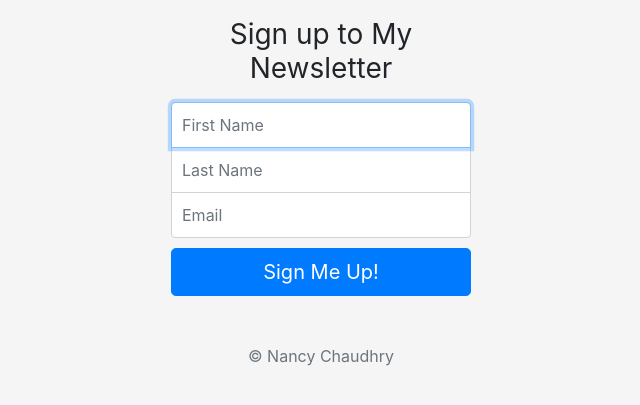
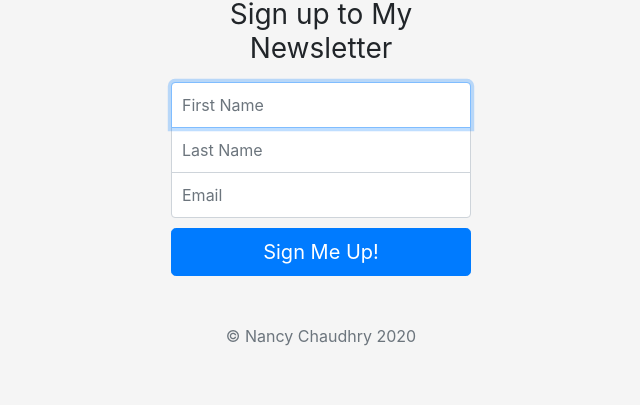
Before and after one commit to chaudhryna/newsletter-signup, a website: page signup.html in a window 1280 px wide. Shown: the part 311-716 px from the top of the page, without its empty margins (319-959 px from the left). Drawn offline with nearby package versions, Linux system fonts and the light colour scheme.

Commit message:
resetting files

```diff
--- a/public/css/styles.css
+++ b/public/css/styles.css
@@ -1,3 +1,9 @@
+* {
+  margin: 0;
+  padding: 0;
+  box-sizing: border-box;
+}
+
 html,
 body {
   height: 100%;
@@ -8,7 +14,7 @@ body {
   display: flex;
   -ms-flex-align: center;
   align-items: center;
-  padding-top: 40px;
+  padding-top: 0;
   padding-bottom: 40px;
   background-color: #f5f5f5;
 }
--- a/signup.html
+++ b/signup.html
@@ -5,7 +5,7 @@
   <meta charset="utf-8">
   <meta name="viewport" content="width=device-width, initial-scale=1, shrink-to-fit=no">
   <meta name="description" content="">
-  <meta name="author" content="Mark Otto, Jacob Thornton, and Bootstrap contributors">
+  <meta name="author" content="">
   <meta name="generator" content="Jekyll v3.8.5">
   <title>Newsletter Signup</title>
 
@@ -33,12 +33,12 @@
     }
   </style>
   <!-- Custom styles for this template -->
-  <link href="css/styles.css" rel="stylesheet">
+  <link href="public/css/styles.css" rel="stylesheet">
 </head>
 
 <body class="text-center">
   <form action="/" class="form-signin" method="POST">
-    <img class="mb-4" src="images/chaudhryna.png" alt="logo" width="200">
+    <img class="mb-4" src="public/images/chaudhryna.png" alt="logo" width="200">
     <h1 class="h3 mb-3 font-weight-normal">Sign up to My Newsletter</h1>
 
     <input type="text" name="fName" class="form-control top" placeholder="First Name" required autofocus>
@@ -46,7 +46,7 @@
     <input type="email" name="email" class="form-control bottom" placeholder="Email" required>
 
     <button class="btn btn-lg btn-primary btn-block" type="submit">Sign Me Up!</button>
-    <p class="mt-5 mb-3 text-muted">&copy; Nancy Chaudhry</p>
+    <p class="mt-5 mb-3 text-muted">&copy; Nancy Chaudhry 2020</p>
   </form>
 </body>
 
```
